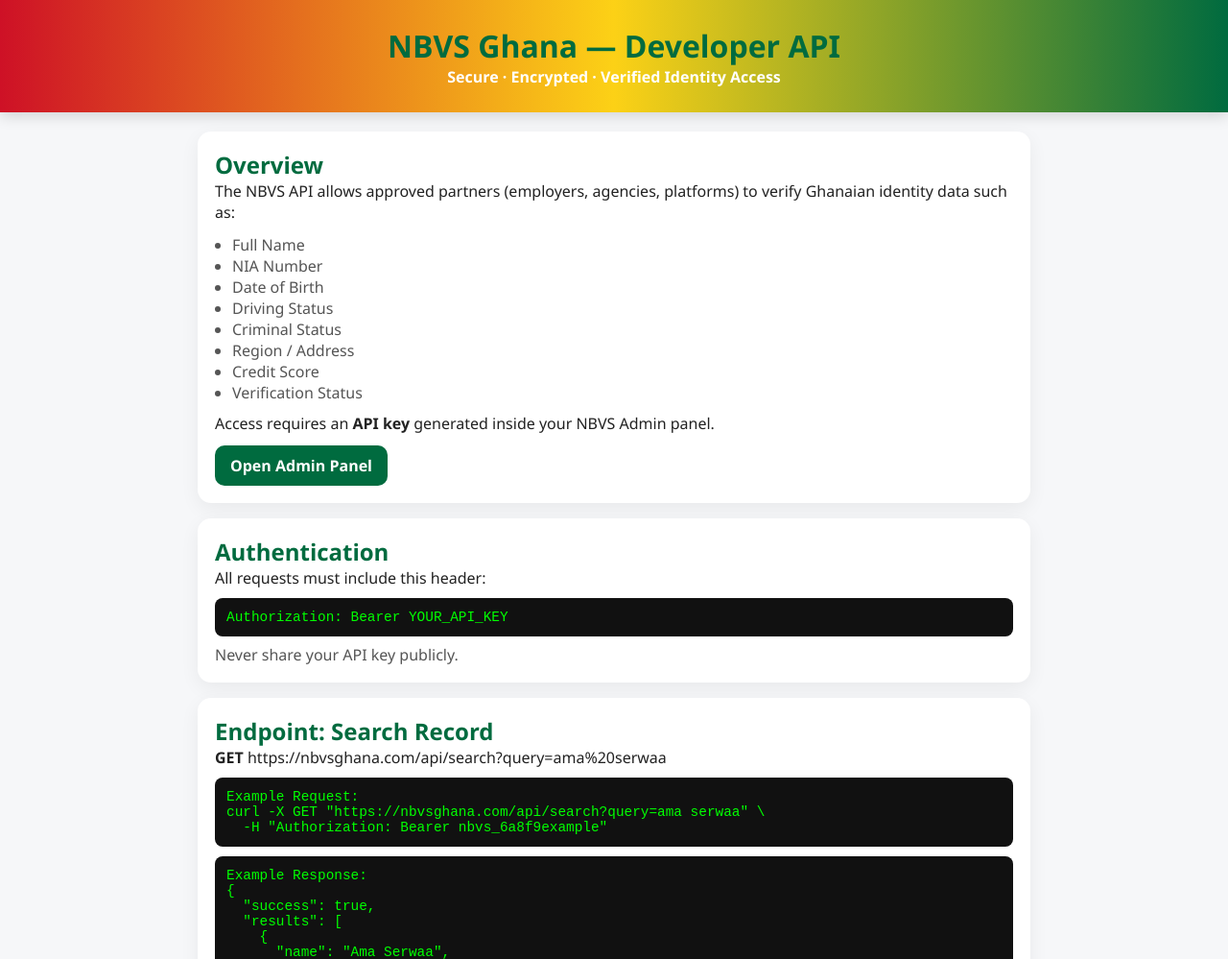
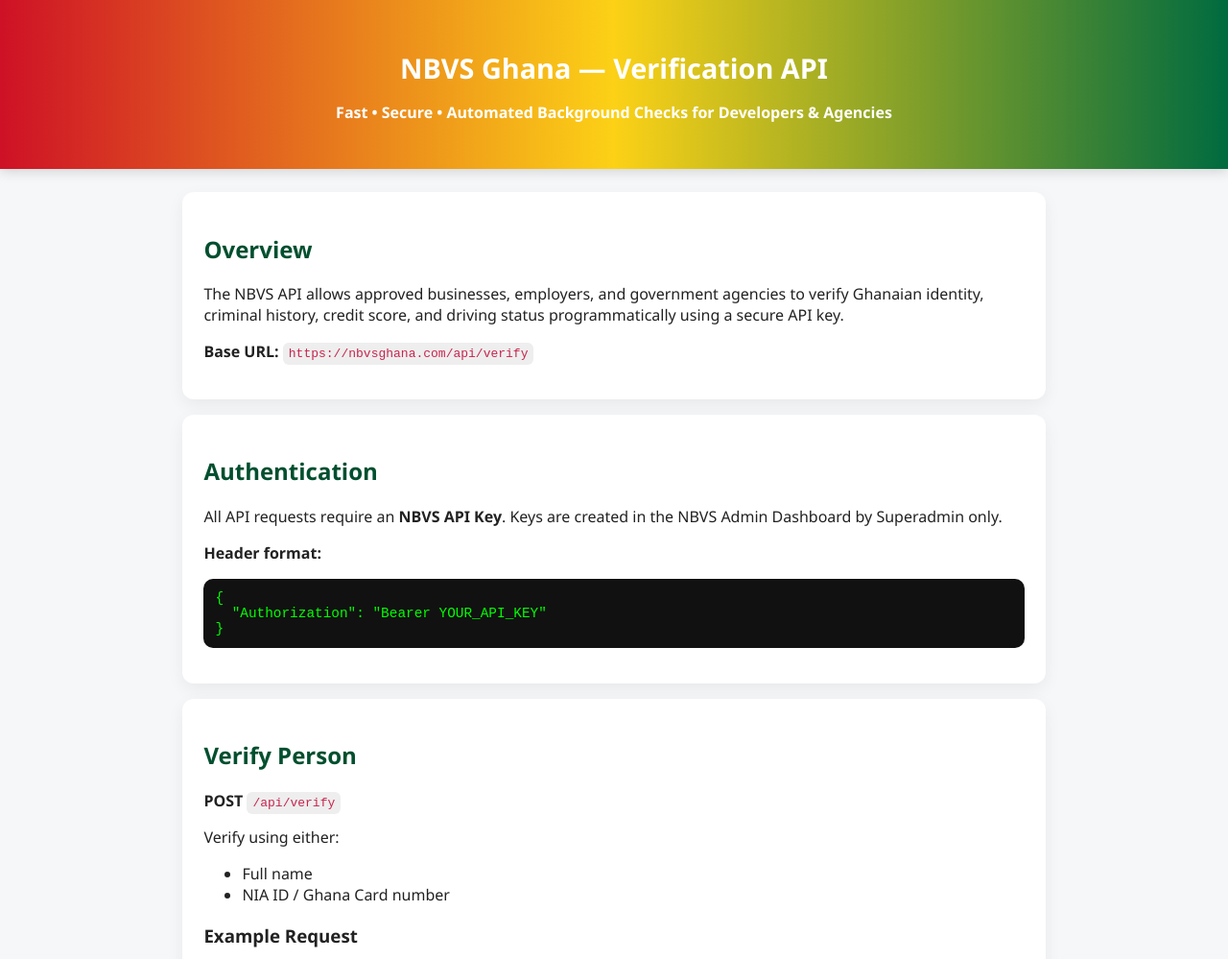
Before and after one commit to kobbysambrew-tech/nbvs-mvp, a website: page api.html in a window 1280 px wide. Shown: the top 999 px of the page at 96% size. Drawn offline with Linux system fonts and the light colour scheme.

Commit message:
Update api.html

```diff
--- a/api.html
+++ b/api.html
@@ -1,208 +1,149 @@
 <!DOCTYPE html>
 <html lang="en">
 <head>
-<meta charset="utf-8" />
-<meta name="viewport" content="width=device-width, initial-scale=1" />
-<title>NBVS API Documentation</title>
+<meta charset="utf-8">
+<meta name="viewport" content="width=device-width, initial-scale=1">
+<title>NBVS Ghana — API Documentation</title>
 
 <style>
   :root{
-  --red:#ce1126;
-  --yellow:#fcd116;
-  --green:#006b3f;
-  --bg:#f6f7f9;
-  --card:#fff;
-  --text:#222;
-  --muted:#555;
+    --red:#ce1126;--yellow:#fcd116;--green:#006b3f;
+    --bg:#f6f7f9;--card:#fff;--muted:#666;--accent:#004f2e;
   }
-
-*{box-sizing:border-box;margin:0;padding:0}
-body{
-  font-family:"Segoe UI",Arial,sans-serif;
-  background:var(--bg);
-  color:var(--text);
-}
-
+  body{font-family:"Segoe UI",Arial,sans-serif;margin:0;background:var(--bg);color:#222}
   header{
     background:linear-gradient(90deg,var(--red),var(--yellow),var(--green));
-  padding:26px 10px;
-  text-align:center;
-  color:#fff;
-  font-weight:700;
-  box-shadow:0 4px 14px rgba(0,0,0,0.15);
+    padding:2rem 1rem;text-align:center;color:#fff;
+    font-weight:700;box-shadow:0 3px 12px rgba(0,0,0,0.15);
   }
-
-main{
-  max-width:900px;
-  margin:20px auto;
-  padding:0 16px;
+  h1{margin-bottom:6px;font-size:1.8rem}
+  main{max-width:900px;margin:1.5rem auto;padding:0 1rem}
+  .card{
+    background:var(--card);padding:1.4rem;border-radius:12px;
+    box-shadow:0 6px 18px rgba(0,0,0,0.06);margin-bottom:1rem;
   }
-
-h1,h2,h3{
-  font-weight:800;
-  color:var(--green);
+  code{
+    background:#eee;padding:4px 6px;border-radius:6px;color:#c7254e;font-family:monospace;
   }
-
-.card{
-  background:var(--card);
-  padding:18px;
-  border-radius:14px;
-  box-shadow:0 6px 20px rgba(0,0,0,0.06);
-  margin-bottom:16px;
+  pre{
+    background:#111;color:#0f0;padding:12px;border-radius:10px;
+    overflow-x:auto;font-size:.9rem;
   }
-
-code, pre {
-  background:#111;
-  color:#0f0;
-  padding:12px;
-  border-radius:8px;
-  display:block;
-  overflow-x:auto;
-  margin-top:10px;
-  font-size:.9rem;
-}
-
-.btn{
-  display:inline-block;
-  margin-top:12px;
-  padding:10px 16px;
-  background:var(--green);
-  color:white;
-  text-decoration:none;
-  border-radius:10px;
-  font-weight:700;
-}
-.btn:hover{background:#004f2e}
+  h2{color:var(--accent)}
+  .footer{text-align:center;margin-top:2rem;padding:1.2rem;background:#ececec;font-size:.9rem}
 </style>
 </head>
 
 <body>
 
 <header>
-  <h1>NBVS Ghana — Developer API</h1>
-  <p>Secure · Encrypted · Verified Identity Access</p>
+  <h1>NBVS Ghana — Verification API</h1>
+  <p>Fast • Secure • Automated Background Checks for Developers & Agencies</p>
 </header>
 
 <main>
 
+  <!-- INTRO -->
   <div class="card">
     <h2>Overview</h2>
     <p>
-      The NBVS API allows approved partners (employers, agencies, platforms)
-      to verify Ghanaian identity data such as:
+      The NBVS API allows approved businesses, employers, and government agencies
+      to verify Ghanaian identity, criminal history, credit score, and driving
+      status programmatically using a secure API key.
     </p>
-    <ul style="margin:12px 0 0 18px; color:var(--muted)">
-      <li>Full Name</li>
-      <li>NIA Number</li>
-      <li>Date of Birth</li>
-      <li>Driving Status</li>
-      <li>Criminal Status</li>
-      <li>Region / Address</li>
-      <li>Credit Score</li>
-      <li>Verification Status</li>
+    <p><b>Base URL:</b> <code>https://nbvsghana.com/api/verify</code></p>
+  </div>
+
+  <!-- AUTH -->
+  <div class="card">
+    <h2>Authentication</h2>
+    <p>
+      All API requests require an <b>NBVS API Key</b>.
+      Keys are created in the NBVS Admin Dashboard by Superadmin only.
+    </p>
+
+    <p><b>Header format:</b></p>
+    <pre>{
+  "Authorization": "Bearer YOUR_API_KEY"
+}</pre>
+  </div>
+
+  <!-- ENDPOINT -->
+  <div class="card">
+    <h2>Verify Person</h2>
+    <p><b>POST</b> <code>/api/verify</code></p>
+
+    <p>Verify using either:</p>
+    <ul>
+      <li>Full name</li>
+      <li>NIA ID / Ghana Card number</li>
     </ul>
 
-    <p style="margin-top:10px;">
-      Access requires an <b>API key</b> generated inside your NBVS Admin panel.
-    </p>
-
-    <a href="/admin.html" class="btn">Open Admin Panel</a>
-  </div>
-
-  <div class="card">
-    <h2>Authentication</h2>
-    <p>All requests must include this header:</p>
-
+    <h3>Example Request</h3>
     <pre>
-Authorization: Bearer YOUR_API_KEY
+POST https://nbvsghana.com/api/verify
+Headers:
+  Authorization: Bearer nbvs_6aJx91K...
+Body:
+{
+  "query": "Ama Serwaa"
+}
     </pre>
 
-    <p style="margin-top:8px; color:var(--muted);">
-      Never share your API key publicly.
-    </p>
-  </div>
-
-  <div class="card">
-    <h2>Endpoint: Search Record</h2>
-    <p><b>GET</b> https://nbvsghana.com/api/search?query=ama%20serwaa</p>
-
+    <h3>Example Response</h3>
     <pre>
-Example Request:
-curl -X GET "https://nbvsghana.com/api/search?query=ama serwaa" \
-  -H "Authorization: Bearer nbvs_6a8f9example"
-</pre>
-
-<pre>
-Example Response:
 {
   "success": true,
-  "results": [
-    {
+  "result": {
     "name": "Ama Serwaa",
     "nia": "GHA-2039485",
     "dob": "1994-07-12",
     "region": "Greater Accra",
-      "address": "Accra, Ghana",
     "criminal": "Clean",
     "driving": "Valid",
     "credit": 750,
     "status": "Verified"
   }
-  ]
 }
-</pre>
-
-  </div>
-
-  <div class="card">
-    <h2>Error Responses</h2>
-<pre>
-401 — Missing or invalid API key
-403 — Permission denied (wrong role)
-429 — Rate limit exceeded
-500 — Server error
     </pre>
   </div>
 
+  <!-- ERRORS -->
   <div class="card">
-    <h2>Rate Limits</h2>
-    <p>
-      Each API key has a rate limit of:
-    </p>
-    <ul style="margin:10px 0 0 18px; color:var(--muted)">
-      <li>60 requests per minute</li>
-      <li>2,000 requests per day</li>
-    </ul>
-    <p style="margin-top:8px;">
-      Higher limits available upon request.
-    </p>
+    <h2>Error Responses</h2>
+    <p><b>Invalid key:</b></p>
+    <pre>{
+  "success": false,
+  "error": "Invalid API key"
+}</pre>
+
+    <p><b>No record found:</b></p>
+    <pre>{
+  "success": false,
+  "error": "No match found"
+}</pre>
   </div>
 
+  <!-- PRICING -->
   <div class="card">
-    <h2>Regions Supported</h2>
-    <p>NBVS supports all regions of Ghana:</p>
-    <ul style="margin:12px 0 0 18px; color:var(--muted)">
-      <li>Greater Accra</li>
-      <li>Ashanti</li>
-      <li>E. Region</li>
-      <li>Northern</li>
-      <li>Upper East / West</li>
-      <li>Central</li>
-      <li>Volta</li>
-      <li>Western North + more</li>
-    </ul>
+    <h2>API Pricing</h2>
+    <p>Each verification = <b>¢30</b></p>
+    <p>Billing deducts from organization wallet balance.</p>
+    <p>Wallet is managed inside the NBVS Admin Dashboard.</p>
   </div>
 
+  <!-- CONTACT -->
   <div class="card">
     <h2>Support</h2>
-    <p class="muted">
-      Email: <a href="mailto:nbvsghana@nbvsghana.com">nbvsghana@nbvsghana.com</a><br>
-      Phone: +1 (651) 417-2324<br>
-      API Issues: support@nbvsghana.com
-    </p>
+    <p>Email: <a href="mailto:nbvsghana@nbvsghana.com">nbvsghana@nbvsghana.com</a></p>
+    <p>Phone: +1 (651) 417-2324</p>
   </div>
 
 </main>
 
+<div class="footer">
+  © 2025 NBVS Ghana — Background Verification API
+</div>
+
 </body>
 </html>
```
Lines whose indentation alone changed are shown as unchanged.
